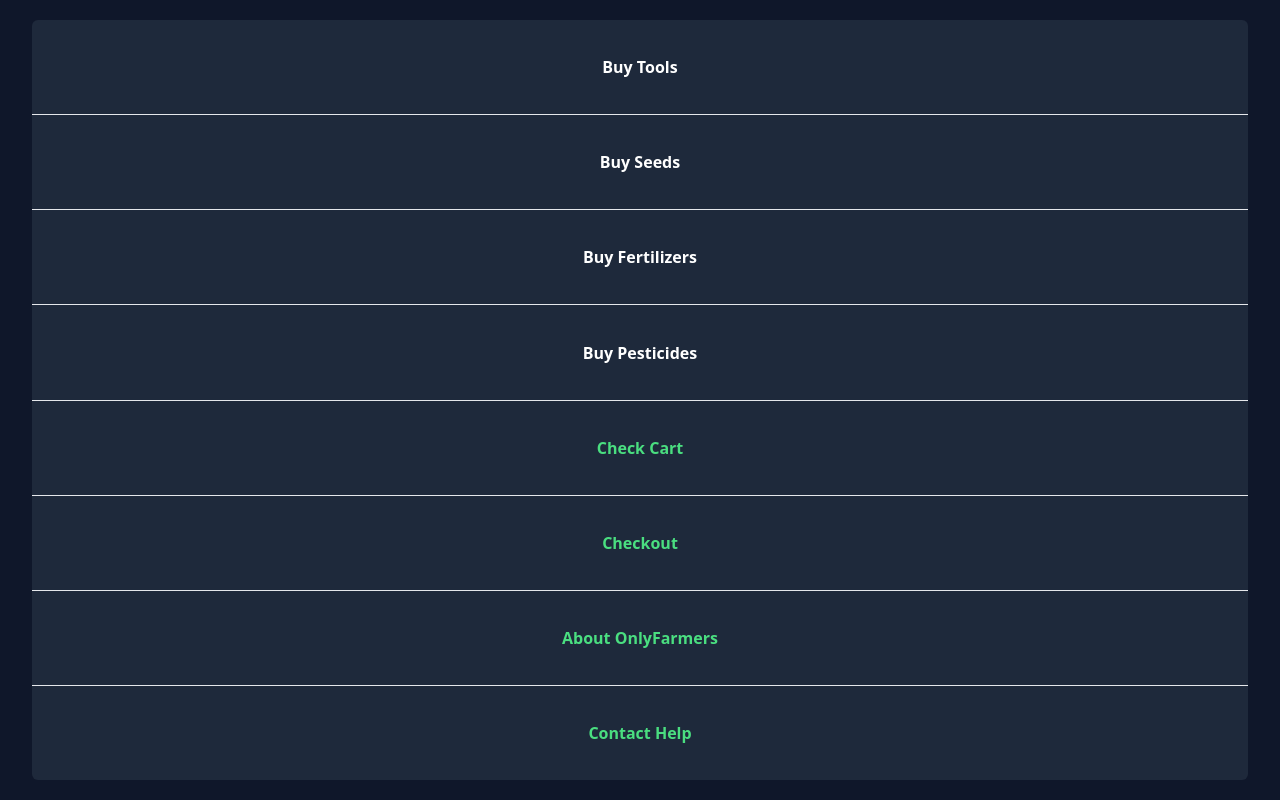
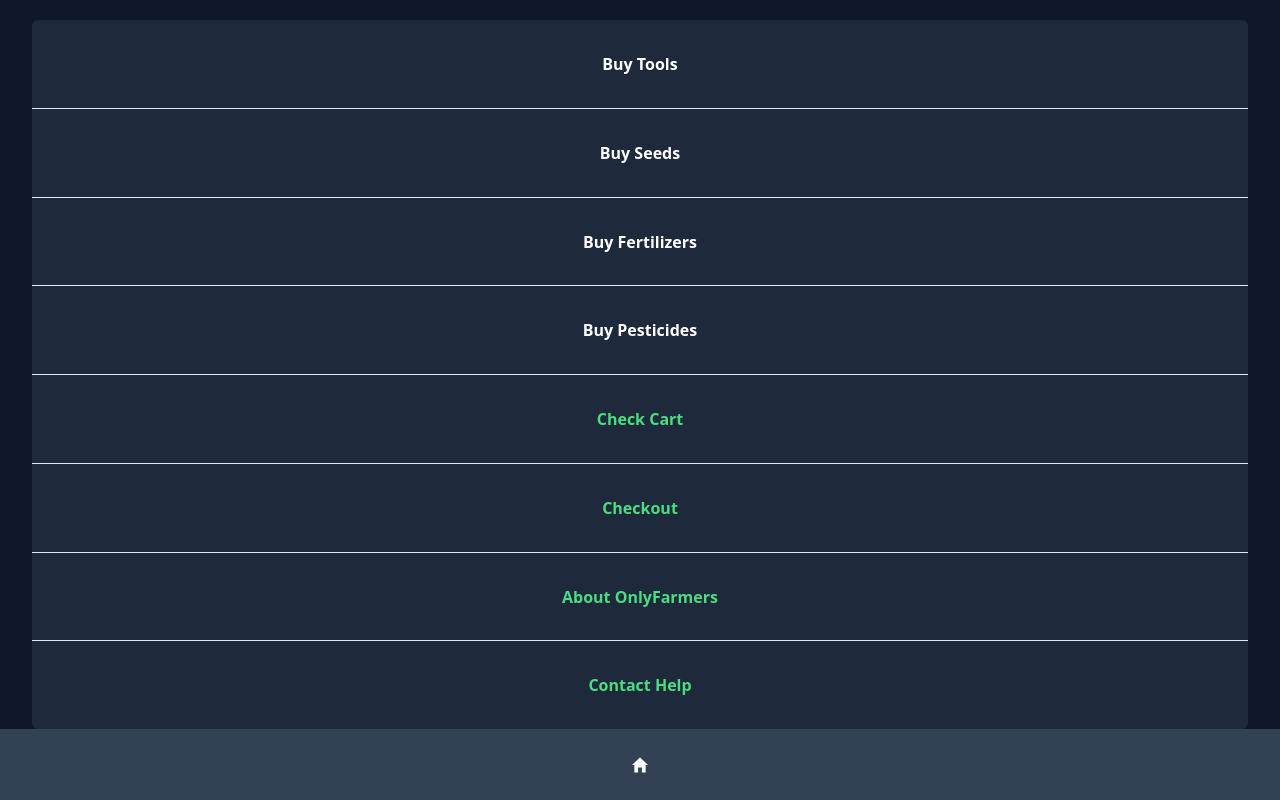
Before and after one commit to yash373/kisaanseva, a Next.js app: page /navigation in a window 1280 px wide. Built offline with nearby package versions, Linux system fonts and the light colour scheme.

Commit message:
finished footer

```diff
--- a/package.json
+++ b/package.json
@@ -9,10 +9,10 @@
     "lint": "next lint"
   },
   "dependencies": {
-    "jotai": "^2.8.3",
     "next": "14.2.3",
     "react": "^18",
-    "react-dom": "^18"
+    "react-dom": "^18",
+    "react-icons": "^5.2.1"
   },
   "devDependencies": {
     "@types/node": "^20",
--- /dev/null
+++ b/src/components/footer/Footer.tsx
@@ -0,0 +1,15 @@
+import React from 'react'
+import { IoMdHome } from "react-icons/io";
+import Link from 'next/link';
+
+const Footer = () => {
+    return (
+        <Link href={"/navigation"} className='w-full h-[10vh] flex bg-slate-700'>
+            <p className='text-center mx-auto my-auto text-xl'>
+                <IoMdHome />
+            </p>
+        </Link>
+    )
+}
+
+export default Footer
--- a/src/pages/_app.tsx
+++ b/src/pages/_app.tsx
@@ -1,10 +1,12 @@
 import "@/styles/globals.css";
 import type { AppProps } from "next/app";
+import Footer from "@/components/footer/Footer";
 
 export default function App({ Component, pageProps }: AppProps) {
   return (
-    <div className="flex bg-slate-900 text-white justify-center items-center h-screen">
+    <div className="flex flex-col bg-slate-900 text-white justify-center items-center h-screen">
       <Component {...pageProps} />
+      <Footer />
     </div>
   )
 }
--- a/src/pages/navigation.tsx
+++ b/src/pages/navigation.tsx
@@ -3,7 +3,7 @@
 
 const Navigation = () => {
   return (
-    <div className='flex flex-col w-full h-[95%] rounded-md divide-y bg-slate-800 md:w-[95%]'>
+    <div className='flex flex-col w-full mt-5 h-full rounded-md divide-y bg-slate-800 md:w-[95%]'>
       <Button color={false} link='/explore/tools' text='buy tools' />
       <Button color={false} link='/explore/seeds' text='buy seeds' />
       <Button color={false} link='/explore/fertilizers' text='buy fertilizers' />
```
Also changed, not shown: 1 other file (tests, documents, lock files or other folders).
